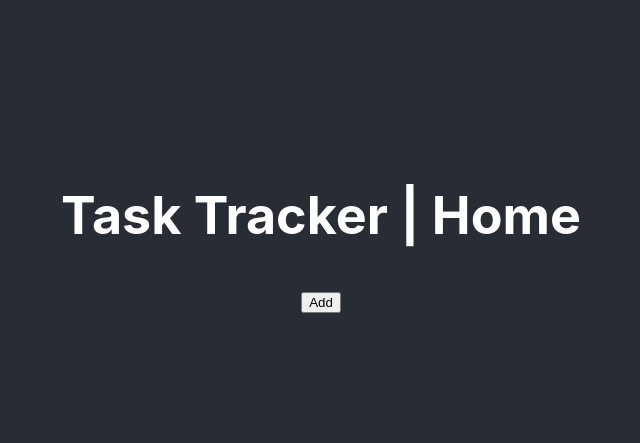
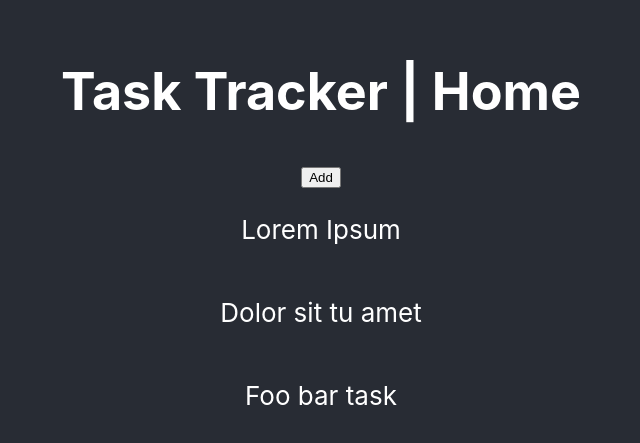
Before and after one commit to dodsonm/md-rjs-restful-tasks, a React (Create React App) app: page / in a window 1280 px wide. Shown: the part 169-612 px from the top of the page, without its empty margins (319-959 px from the left). Built offline with nearby package versions, Linux system fonts and the light colour scheme.

Commit message:
Add TaskList and hook for its data

```diff
--- a/src/App.js
+++ b/src/App.js
@@ -1,11 +1,21 @@
 import './App.css';
+import { useState } from 'react';
 import Header from './components/Header';
+import TaskList  from './components/TaskList';
+
 
 function App() {
+  const [tasks, setTasks] = useState([
+    { id: 1, text: 'Lorem Ipsum', reminder: false },
+    { id: 2, text: 'Dolor sit tu amet', reminder: false },
+    { id: 3, text: 'Foo bar task', reminder: false },
+  ]);
+
   return (
     <div className="App">
       <header className="App-header">
         <Header title="Task Tracker | Home" />
+        <TaskList tasks={tasks} />
       </header>
     </div>
   );
--- /dev/null
+++ b/src/components/TaskList.js
@@ -0,0 +1,11 @@
+const TaskList = ({ tasks }) => {
+  return (
+    <>
+      {
+        tasks.map((task) => (<p key={task.id}>{task.text}</p>))
+      }
+    </>
+  )
+}
+
+export default TaskList
```
